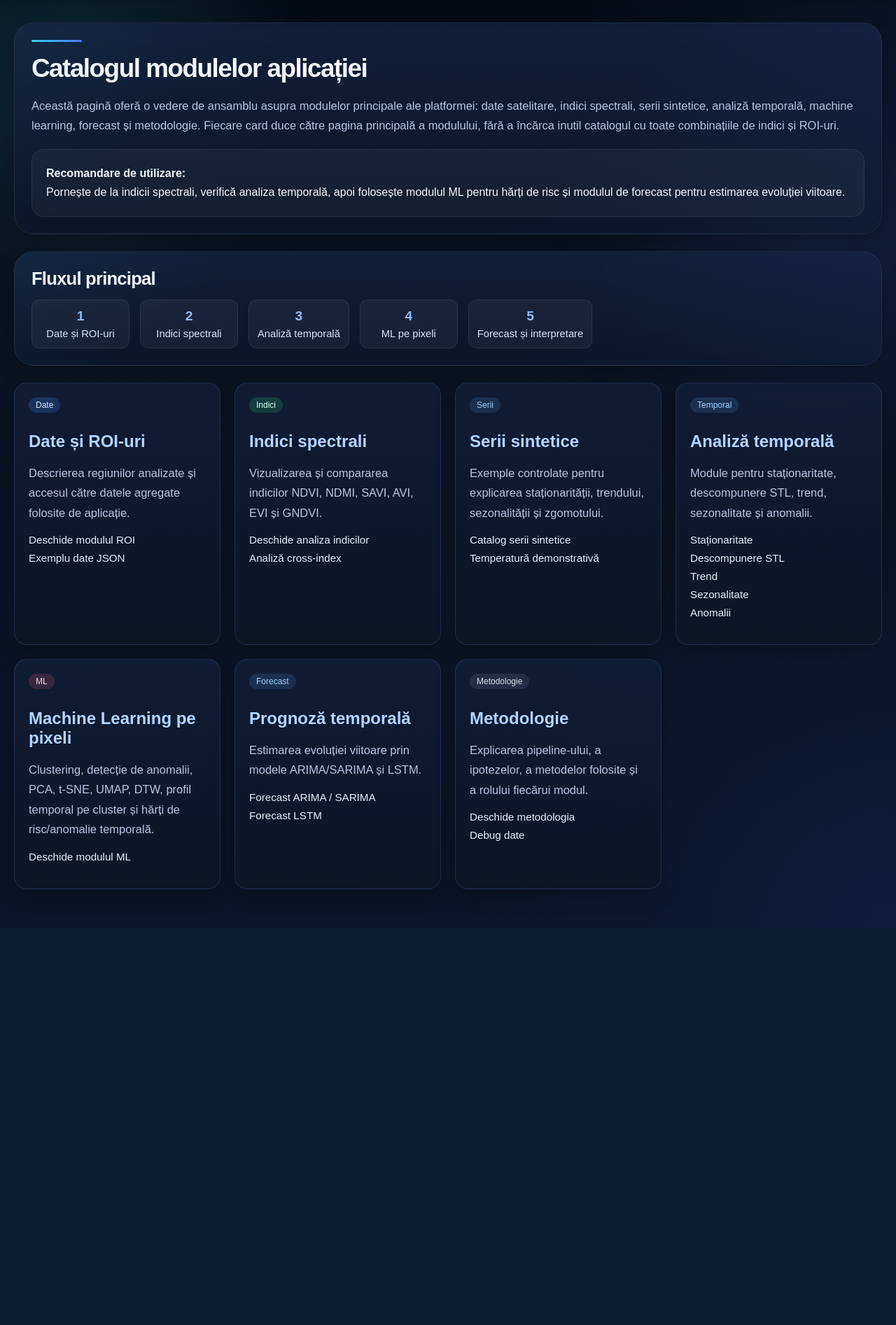
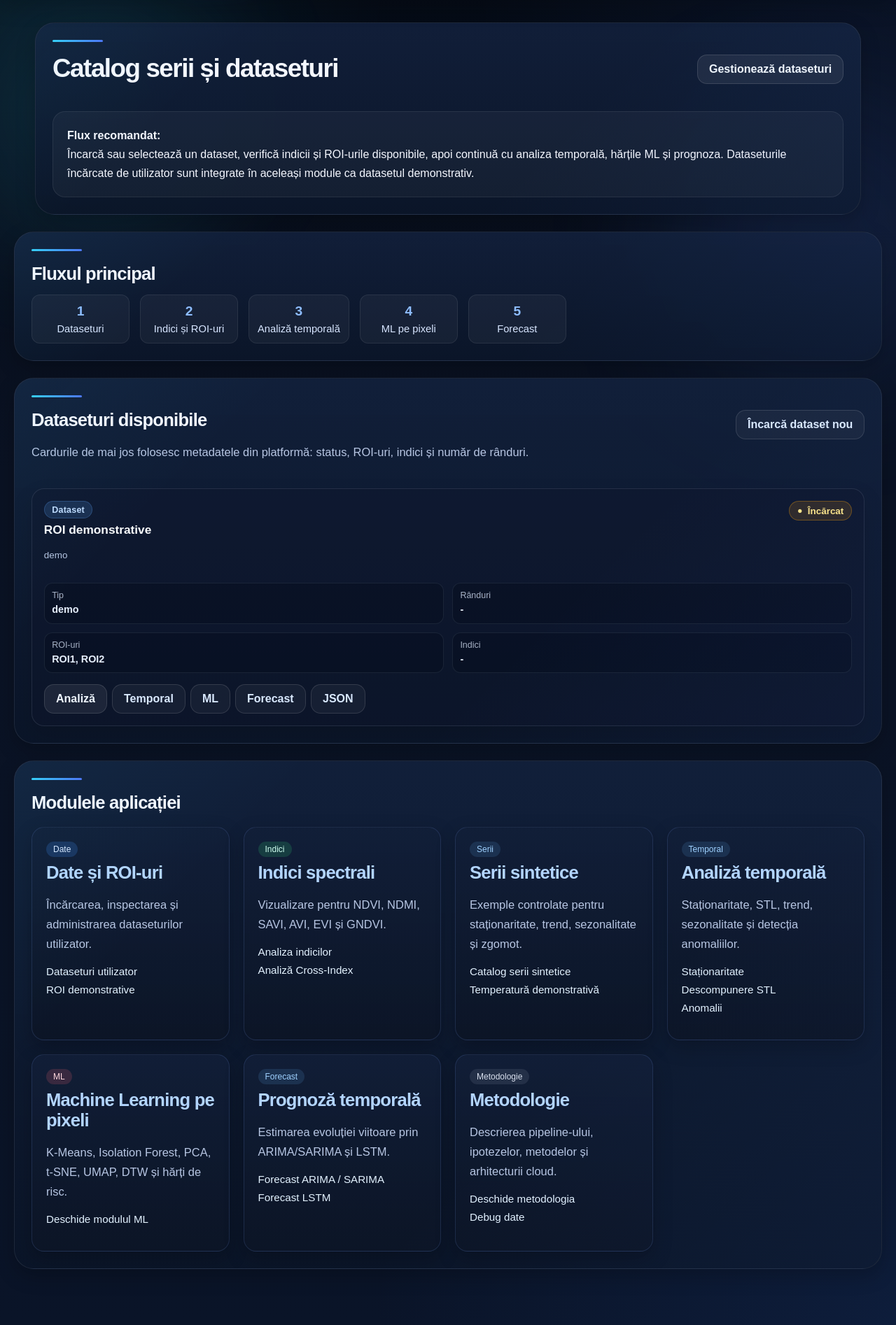
Before and after one commit to StDragos12/Disertatie, a Flask app: page /series-catalog in a window 1280 px wide. Shown: the part 73-1967 px from the top of the page at 70% size. Before the commit the page ends 1381 px from the top, so only its background shows below. Run offline with Flask 3, Linux system fonts and the light colour scheme; some libraries are stand-ins or nearby versions.

Commit message:
Update catalog UI and dataset precompute integration

```diff
--- a/blueprints/main.py
+++ b/blueprints/main.py
@@ -24,7 +24,7 @@ from services.dataset_service import (
     normalize_dataset_id,
     has_pixel_level_data,
     read_dataset_status,
-    build_pixel_ml_payload_from_dataset,
+    list_datasets,
 )
 from services.precomputed_ml_service import (
     DEFAULT_PIXEL_COUNTS,
@@ -137,154 +137,222 @@ def home():
 
 
 
+def _catalog_status_badge(status: str) -> str:
+    normalized = str(status or "unknown").strip().lower()
+    meta = {
+        "completed": ("status-completed", "Finalizat"),
+        "processing": ("status-processing", "În procesare"),
+        "uploaded": ("status-uploaded", "Încărcat"),
+        "failed": ("status-failed", "Eșuat"),
+        "demo": ("status-completed", "Demo"),
+    }
+    css_class, label = meta.get(normalized, ("status-unknown", normalized or "Necunoscut"))
+    return f"""
+    <span class="dataset-status-pill {css_class}">
+        <span class="dataset-status-dot">●</span>
+        <span>{label}</span>
+    </span>
+    """
+
+
+def _catalog_dataset_cards() -> str:
+    cards = ""
+
+    for dataset in list_datasets(include_demo=True):
+        dataset_id = dataset.get("dataset_id", DEMO_DATASET_ID)
+        display_name = dataset.get("display_name", dataset_id)
+        status = dataset.get("status", "demo" if dataset_id == DEMO_DATASET_ID else "uploaded")
+        input_type = dataset.get("input_type", dataset.get("original_input_type", "-"))
+        rows = dataset.get("rows", "-")
+        rois = dataset.get("rois") or (["roi1", "roi2"] if dataset_id == DEMO_DATASET_ID else [])
+        indices = dataset.get("indices") or []
+
+        default_roi = rois[0] if rois else ("roi1" if dataset_id == DEMO_DATASET_ID else "parcela1")
+        default_index = indices[0] if indices else "NDVI"
+
+        rois_text = ", ".join(str(x).upper() for x in rois) if rois else "-"
+        indices_text = ", ".join(str(x).upper() for x in indices) if indices else "-"
+
+        ml_link = (
+            f"/ml-features?dataset={dataset_id}&index={default_index}"
+            f"&roi={default_roi}&pixels=500"
+        )
+        spectral_link = (
+            f"/spectral-indices?dataset={dataset_id}&index={default_index}&roi={default_roi}"
+        )
+        temporal_link = (
+            f"/stationarity?dataset={dataset_id}&index={default_index}&roi={default_roi}"
+        )
+        forecast_link = (
+            f"/forecast-arima?dataset={dataset_id}&index={default_index}&roi={default_roi}"
+        )
+        json_link = (
+            f"/api/series?dataset={dataset_id}&index={default_index}&roi={default_roi}"
+        )
+
+        cards += f"""
+        <article class="catalog-dataset-card">
+            <div class="dataset-card-header">
+                <div>
+                    <span class="panel-kicker">Dataset</span>
+                    <h3>{display_name}</h3>
+                    <p class="muted small-muted">{dataset_id}</p>
+                </div>
+                {_catalog_status_badge(status)}
+            </div>
+
+            <div class="dataset-card-meta-grid">
+                <div><span>Tip</span><strong>{input_type}</strong></div>
+                <div><span>Rânduri</span><strong>{rows}</strong></div>
+                <div><span>ROI-uri</span><strong>{rois_text}</strong></div>
+                <div><span>Indici</span><strong>{indices_text}</strong></div>
+            </div>
+
+            <div class="dataset-actions catalog-actions">
+                <a class="btn-link" href="{spectral_link}">Analiză</a>
+                <a class="btn-link secondary" href="{temporal_link}">Temporal</a>
+                <a class="btn-link secondary" href="{ml_link}">ML</a>
+                <a class="btn-link secondary" href="{forecast_link}">Forecast</a>
+                <a class="btn-link secondary" href="{json_link}">JSON</a>
+            </div>
+        </article>
+        """
+
+    return cards
+
+
 @main_bp.route("/series-catalog")
 def series_catalog():
+    dataset_cards = _catalog_dataset_cards()
+
     return render_template(
         "base.html",
-        title="Catalog module",
+        title="Catalog serii și dataseturi",
         nav_html=render_nav(request.path),
-        content="""
-        <section class="card reveal active">
+        content=f"""
+        <section class="card reveal active catalog-hero-card">
             <div class="card-top-line"></div>
-            <h1>Catalogul modulelor aplicației</h1>
-            <p class="muted">
-                Această pagină oferă o vedere de ansamblu asupra modulelor principale ale platformei:
-                date satelitare, indici spectrali, serii sintetice, analiză temporală, machine learning,
-                forecast și metodologie. Fiecare card duce către pagina principală a modulului, fără a încărca
-                inutil catalogul cu toate combinațiile de indici și ROI-uri.
-            </p>
+            <div class="section-heading horizontal-heading">
+                <div>
+                    <h1>Catalog serii și dataseturi</h1>
+                </div>
+                <a class="btn-link" href="/datasets">Gestionează dataseturi</a>
+            </div>
 
             <div class="method-box">
-                <strong>Recomandare de utilizare:</strong><br>
-                Pornește de la indicii spectrali, verifică analiza temporală, apoi folosește modulul ML
-                pentru hărți de risc și modulul de forecast pentru estimarea evoluției viitoare.
-            </div>
-        </section>
-
-        <section class="card reveal active">
+                <strong>Flux recomandat:</strong><br>
+                Încarcă sau selectează un dataset, verifică indicii și ROI-urile disponibile, apoi continuă cu
+                analiza temporală, hărțile ML și prognoza. Dataseturile încărcate de utilizator sunt integrate
+                în aceleași module ca datasetul demonstrativ.
+            </div>
+        </section>
+
+        <section class="card reveal active">
+            <div class="card-top-line"></div>
             <h2>Fluxul principal</h2>
 
             <div class="pipeline">
-                <div class="pipeline-step">
-                    <span>1</span>
-                    <p>Date și ROI-uri</p>
-                </div>
-
-                <div class="pipeline-step">
-                    <span>2</span>
-                    <p>Indici spectrali</p>
-                </div>
-
-                <div class="pipeline-step">
-                    <span>3</span>
-                    <p>Analiză temporală</p>
-                </div>
-
-                <div class="pipeline-step">
-                    <span>4</span>
-                    <p>ML pe pixeli</p>
-                </div>
-
-                <div class="pipeline-step">
-                    <span>5</span>
-                    <p>Forecast și interpretare</p>
-                </div>
-            </div>
-        </section>
-
-        <div class="catalog-grid">
-
-            <div class="catalog-card">
-                <div class="badge blue">Date</div>
-                <h2>Date și ROI-uri</h2>
-                <p class="muted">
-                    Descrierea regiunilor analizate și accesul către datele agregate folosite de aplicație.
-                </p>
-                <ul>
-                    <li><a href="/roi">Deschide modulul ROI</a></li>
-                    <li><a href="/api/series?index=NDVI&roi=roi1">Exemplu date JSON</a></li>
-                </ul>
-            </div>
-
-            <div class="catalog-card">
-                <div class="badge green">Indici</div>
-                <h2>Indici spectrali</h2>
-                <p class="muted">
-                    Vizualizarea și compararea indicilor NDVI, NDMI, SAVI, AVI, EVI și GNDVI.
-                </p>
-                <ul>
-                    <li><a href="/spectral-indices">Deschide analiza indicilor</a></li>
-                    <li><a href="/cross-index-analysis">Analiză cross-index</a></li>
-                </ul>
-            </div>
-
-            <div class="catalog-card">
-                <div class="badge cyan">Serii</div>
-                <h2>Serii sintetice</h2>
-                <p class="muted">
-                    Exemple controlate pentru explicarea staționarității, trendului, sezonalității și zgomotului.
-                </p>
-                <ul>
-                    <li><a href="/synthetic">Catalog serii sintetice</a></li>
-                    <li><a href="/temperature-demo">Temperatură demonstrativă</a></li>
-                </ul>
-            </div>
-
-            <div class="catalog-card">
-                <div class="badge teal">Temporal</div>
-                <h2>Analiză temporală</h2>
-                <p class="muted">
-                    Module pentru staționaritate, descompunere STL, trend, sezonalitate și anomalii.
-                </p>
-                <ul>
-                    <li><a href="/stationarity">Staționaritate</a></li>
-                    <li><a href="/decompose">Descompunere STL</a></li>
-                    <li><a href="/trend">Trend</a></li>
-                    <li><a href="/seasonality">Sezonalitate</a></li>
-                    <li><a href="/anomalies">Anomalii</a></li>
-                </ul>
-            </div>
-
-            <div class="catalog-card highlight-card">
-                <div class="badge red">ML</div>
-                <h2>Machine Learning pe pixeli</h2>
-                <p class="muted">
-                    Clustering, detecție de anomalii, PCA, t-SNE, UMAP, DTW, profil temporal pe cluster
-                    și hărți de risc/anomalie temporală.
-                </p>
-                <ul>
-                    <li><a href="/ml-features">Deschide modulul ML</a></li>
-                </ul>
-            </div>
-
-            <div class="catalog-card">
-                <div class="badge purple">Forecast</div>
-                <h2>Prognoză temporală</h2>
-                <p class="muted">
-                    Estimarea evoluției viitoare prin modele ARIMA/SARIMA și LSTM.
-                </p>
-                <ul>
-                    <li><a href="/forecast-arima">Forecast ARIMA / SARIMA</a></li>
-                    <li><a href="/forecast-lstm">Forecast LSTM</a></li>
-                </ul>
-            </div>
-
-            <div class="catalog-card">
-                <div class="badge gray">Metodologie</div>
-                <h2>Metodologie</h2>
-                <p class="muted">
-                    Explicarea pipeline-ului, a ipotezelor, a metodelor folosite și a rolului fiecărui modul.
-                </p>
-                <ul>
-                    <li><a href="/methodology">Deschide metodologia</a></li>
-                    <li><a href="/debug">Debug date</a></li>
-                </ul>
-            </div>
-
-        </div>
-
+                <div class="pipeline-step"><span>1</span><p>Dataseturi</p></div>
+                <div class="pipeline-step"><span>2</span><p>Indici și ROI-uri</p></div>
+                <div class="pipeline-step"><span>3</span><p>Analiză temporală</p></div>
+                <div class="pipeline-step"><span>4</span><p>ML pe pixeli</p></div>
+                <div class="pipeline-step"><span>5</span><p>Forecast</p></div>
+            </div>
+        </section>
+
+        <section class="card reveal active">
+            <div class="card-top-line"></div>
+            <div class="section-heading horizontal-heading">
+                <div>
+                    <h2>Dataseturi disponibile</h2>
+                    <p class="muted">
+                        Cardurile de mai jos folosesc metadatele din platformă: status, ROI-uri, indici și număr de rânduri.
+                    </p>
+                </div>
+                <a class="btn-link secondary" href="/datasets">Încarcă dataset nou</a>
+            </div>
+            <div class="catalog-dataset-grid">
+                {dataset_cards}
+            </div>
+        </section>
+
+        <section class="card reveal active">
+            <div class="card-top-line"></div>
+            <h2>Modulele aplicației</h2>
+
+            <div class="catalog-grid">
+                <div class="catalog-card">
+                    <div class="badge blue">Date</div>
+                    <h2>Date și ROI-uri</h2>
+                    <p class="muted">Încărcarea, inspectarea și administrarea dataseturilor utilizator.</p>
+                    <ul>
+                        <li><a href="/datasets">Dataseturi utilizator</a></li>
+                        <li><a href="/roi">ROI demonstrative</a></li>
+                    </ul>
+                </div>
+
+                <div class="catalog-card">
+                    <div class="badge green">Indici</div>
+                    <h2>Indici spectrali</h2>
+                    <p class="muted">Vizualizare pentru NDVI, NDMI, SAVI, AVI, EVI și GNDVI.</p>
+                    <ul>
+                        <li><a href="/spectral-indices">Analiza indicilor</a></li>
+                        <li><a href="/cross-index-analysis">Analiză Cross-Index</a></li>
+                    </ul>
+                </div>
+
+                <div class="catalog-card">
+                    <div class="badge cyan">Serii</div>
+                    <h2>Serii sintetice</h2>
+                    <p class="muted">Exemple controlate pentru staționaritate, trend, sezonalitate și zgomot.</p>
+                    <ul>
+                        <li><a href="/synthetic">Catalog serii sintetice</a></li>
+                        <li><a href="/temperature-demo">Temperatură demonstrativă</a></li>
+                    </ul>
+                </div>
+
+                <div class="catalog-card">
+                    <div class="badge teal">Temporal</div>
+                    <h2>Analiză temporală</h2>
+                    <p class="muted">Staționaritate, STL, trend, sezonalitate și detecția anomaliilor.</p>
+                    <ul>
+                        <li><a href="/stationarity">Staționaritate</a></li>
+                        <li><a href="/decompose">Descompunere STL</a></li>
+                        <li><a href="/anomalies">Anomalii</a></li>
+                    </ul>
+                </div>
+
+                <div class="catalog-card highlight-card">
+                    <div class="badge red">ML</div>
+                    <h2>Machine Learning pe pixeli</h2>
+                    <p class="muted">K-Means, Isolation Forest, PCA, t-SNE, UMAP, DTW și hărți de risc.</p>
+                    <ul><li><a href="/ml-features">Deschide modulul ML</a></li></ul>
+                </div>
+
+                <div class="catalog-card">
+                    <div class="badge purple">Forecast</div>
+                    <h2>Prognoză temporală</h2>
+                    <p class="muted">Estimarea evoluției viitoare prin ARIMA/SARIMA și LSTM.</p>
+                    <ul>
+                        <li><a href="/forecast-arima">Forecast ARIMA / SARIMA</a></li>
+                        <li><a href="/forecast-lstm">Forecast LSTM</a></li>
+                    </ul>
+                </div>
+
+                <div class="catalog-card">
+                    <div class="badge gray">Metodologie</div>
+                    <h2>Metodologie</h2>
+                    <p class="muted">Descrierea pipeline-ului, ipotezelor, metodelor și arhitecturii cloud.</p>
+                    <ul>
+                        <li><a href="/methodology">Deschide metodologia</a></li>
+                        <li><a href="/debug">Debug date</a></li>
+                    </ul>
+                </div>
+            </div>
+        </section>
         """,
     )
+
 
 @main_bp.route("/roi")
 def roi_page():
@@ -298,7 +366,7 @@ def roi_page():
           <div class="roi-meta"><strong>ROI / coordonate:</strong><br>{info["coords"]}</div>
           <div class="roi-meta"><strong>Comportament NDVI așteptat:</strong><br>{info["expected_ndvi"]}</div>
           <div class="roi-actions">
-            <a class="btn-link" href="{info["route"]}">Vezi seria NDVI</a>
+            <a class="btn-link" href="{info["route"]}">Vezi seria</a>
             <a class="btn-link secondary" href="/api/series?site={site_code}">Date JSON</a>
           </div>
         </div>
@@ -311,10 +379,6 @@ def roi_page():
         content=f"""
         <section class="card reveal active">
           <h1>Regiuni de interes (ROI)</h1>
-          <p class="muted">
-            Această pagină descrie cele trei regiuni de interes utilizate în analiza NDVI:
-            un spațiu verde urban, un teren agricol și o zonă urbană densă.
-          </p>
           <div class="method-box">
             <strong>Rolul ROI-urilor:</strong><br>
             Fiecare ROI reprezintă un tip distinct de acoperire a terenului.
@@ -414,73 +478,33 @@ def build_farmer_cluster_interpretation(row, selected_index):
 def ml_features_page():
     selected_dataset = normalize_dataset_id(request.args.get("dataset", DEMO_DATASET_ID))
 
-    # Pentru dataset-uri încărcate de utilizator, ML este disponibil dacă CSV-ul este pixel-level.
-    # Format acceptat: date, roi, index, pixel_id, row, col, value.
     user_payload = None
-    user_dataset_message = ""
+
     if selected_dataset != DEMO_DATASET_ID:
+        available_indices = list_indices(dataset_id=selected_dataset)
+        if not available_indices:
+            available_indices = ["NDVI"]
+
+        selected_index = request.args.get("index", available_indices[0]).upper()
+        if selected_index not in available_indices:
+            selected_index = available_indices[0]
+
+        available_rois = [str(r).lower() for r in get_dataset_rois(selected_dataset)]
+        if not available_rois:
+            available_rois = ["parcela1"]
+
+        roi = request.args.get("roi", available_rois[0]).lower()
+        if roi not in available_rois:
+            roi = available_rois[0]
+
         try:
-            if has_pixel_level_data(selected_dataset):
-                available_indices = list_indices(dataset_id=selected_dataset)
-                selected_index = request.args.get("index", available_indices[0] if available_indices else "NDVI").upper()
-                if selected_index not in available_indices:
-                    selected_index = available_indices[0] if available_indices else "NDVI"
-
-                available_rois = get_dataset_rois(selected_dataset)
-                roi = request.args.get("roi", available_rois[0] if available_rois else "roi1").lower()
-                if roi not in available_rois:
-                    roi = available_rois[0] if available_rois else "roi1"
-
-                try:
-                    pixel_count = int(request.args.get("pixels", "1000"))
-                except Exception:
-                    pixel_count = 1000
-                if pixel_count not in DEFAULT_PIXEL_COUNTS:
-                    pixel_count = min(DEFAULT_PIXEL_COUNTS, key=lambda x: abs(x - pixel_count))
-
-                user_payload = build_pixel_ml_payload_from_dataset(
-                    selected_dataset, selected_index, roi, pixel_count
-                )
-            else:
-                raise ValueError(
-                    "Datasetul selectat este ROI-level. Pentru ML pe pixeli încarcă un CSV pixel-level cu "
-                    "date, roi, index, pixel_id, row, col, value."
-                )
-        except Exception as exc:
-            dataset_options = build_dataset_options_html(selected_dataset)
-            return render_template(
-                "base.html",
-                title="ML pe pixeli",
-                nav_html=render_nav(request.path),
-                content=f"""
-                <section class="card reveal active">
-                    <div class="card-top-line"></div>
-                    <h1>Analiză ML pe pixeli</h1>
-                    <p class="muted">
-                        Pentru dataset-uri încărcate de utilizator, modulul ML necesită date la nivel de pixel.
-                    </p>
-                    <form method="get" class="method-box">
-                        <label><strong>Dataset:</strong></label><br>
-                        <select name="dataset" onchange="this.form.submit()" class="select-input">
-                            {dataset_options}
-                        </select>
-                    </form>
-                    <div class="method-box">
-                        <strong>Detalii:</strong><br>
-                        {exc}
-                        <br><br>
-                        Format ML acceptat:<br>
-                        <code>date,roi,index,pixel_id,row,col,value</code>
-                        <br><br>
-                        <a class="btn-link" href="/datasets">Încarcă dataset</a>
-                        <a class="btn-link secondary" href="/spectral-indices?dataset={selected_dataset}">Analiză ROI-level</a>
-                        <a class="btn-link secondary" href="/forecast-arima?dataset={selected_dataset}">Forecast</a>
-                    </div>
-                </section>
-                """,
-            )
-
-    if user_payload is None:
+            pixel_count = int(request.args.get("pixels", "500"))
+        except Exception:
+            pixel_count = 500
+        if pixel_count not in DEFAULT_PIXEL_COUNTS:
+            pixel_count = min(DEFAULT_PIXEL_COUNTS, key=lambda x: abs(x - pixel_count))
+
+    else:
         available_indices = [
             "NDVI",
             "NDMI",
@@ -536,14 +560,12 @@ def ml_features_page():
         """
 
     try:
-        if user_payload is not None:
-            payload = user_payload
-        else:
-            payload = load_precomputed_ml_payload(
-                selected_index,
-                roi,
-                pixel_count,
-            )
+        payload = load_precomputed_ml_payload(
+            selected_index,
+            roi,
+            pixel_count,
+            dataset_id=selected_dataset,
+        )
 
     except Exception as exc:
         return render_template(
--- a/static/styles.css
+++ b/static/styles.css
@@ -1507,3 +1507,93 @@ body.app-shell {
     transform: none;
     filter: none;
 }
+
+/* Dataset catalog refinements */
+.catalog-hero-card {
+  max-width: 1180px;
+  margin-left: auto;
+  margin-right: auto;
+}
+
+.catalog-dataset-grid {
+  display: grid;
+  grid-template-columns: repeat(auto-fit, minmax(310px, 1fr));
+  gap: 1rem;
+  margin-top: 1.25rem;
+}
+
+.catalog-dataset-card {
+  border: 1px solid rgba(148, 163, 184, 0.16);
+  background: rgba(15, 23, 42, 0.34);
+  border-radius: 18px;
+  padding: 1.05rem;
+  box-shadow: 0 14px 32px rgba(0, 0, 0, 0.12);
+}
+
+.dataset-card-header {
+  display: flex;
+  justify-content: space-between;
+  align-items: flex-start;
+  gap: 0.8rem;
+  margin-bottom: 0.9rem;
+}
+
+.dataset-card-header h3 {
+  margin: 0.4rem 0 0.2rem;
+  color: #f8fafc;
+  font-size: 1.08rem;
+}
+
+.dataset-card-meta-grid {
+  display: grid;
+  grid-template-columns: repeat(2, minmax(0, 1fr));
+  gap: 0.75rem;
+  margin: 0.9rem 0 1rem;
+}
+
+.dataset-card-meta-grid div {
+  border: 1px solid rgba(148, 163, 184, 0.12);
+  border-radius: 12px;
+  padding: 0.65rem;
+  background: rgba(2, 8, 23, 0.28);
+}
+
+.dataset-card-meta-grid span {
+  display: block;
+  color: #a8b3c7;
+  font-size: 0.78rem;
+  margin-bottom: 0.25rem;
+}
+
+.dataset-card-meta-grid strong {
+  color: #e5eefc;
+  font-size: 0.9rem;
+  word-break: break-word;
+}
+
+.catalog-actions {
+  margin-top: 0.4rem;
+}
+
+.status-completed,
+.status-processing,
+.status-uploaded,
+.status-failed,
+.status-unknown,
+.dataset-status-pill {
+  display: inline-flex;
+  align-items: center;
+  gap: 0.45rem;
+  width: fit-content;
+}
+
+@media (max-width: 700px) {
+  .dataset-card-header,
+  .horizontal-heading {
+    flex-direction: column;
+  }
+
+  .dataset-card-meta-grid {
+    grid-template-columns: 1fr;
+  }
+}
```
Also changed, not shown: blueprints/datasets.py (+3 -4 lines), services/cloud_run_service.py (+13 -6 lines), services/dataset_service.py (+65 -8 lines), 1 other file.
